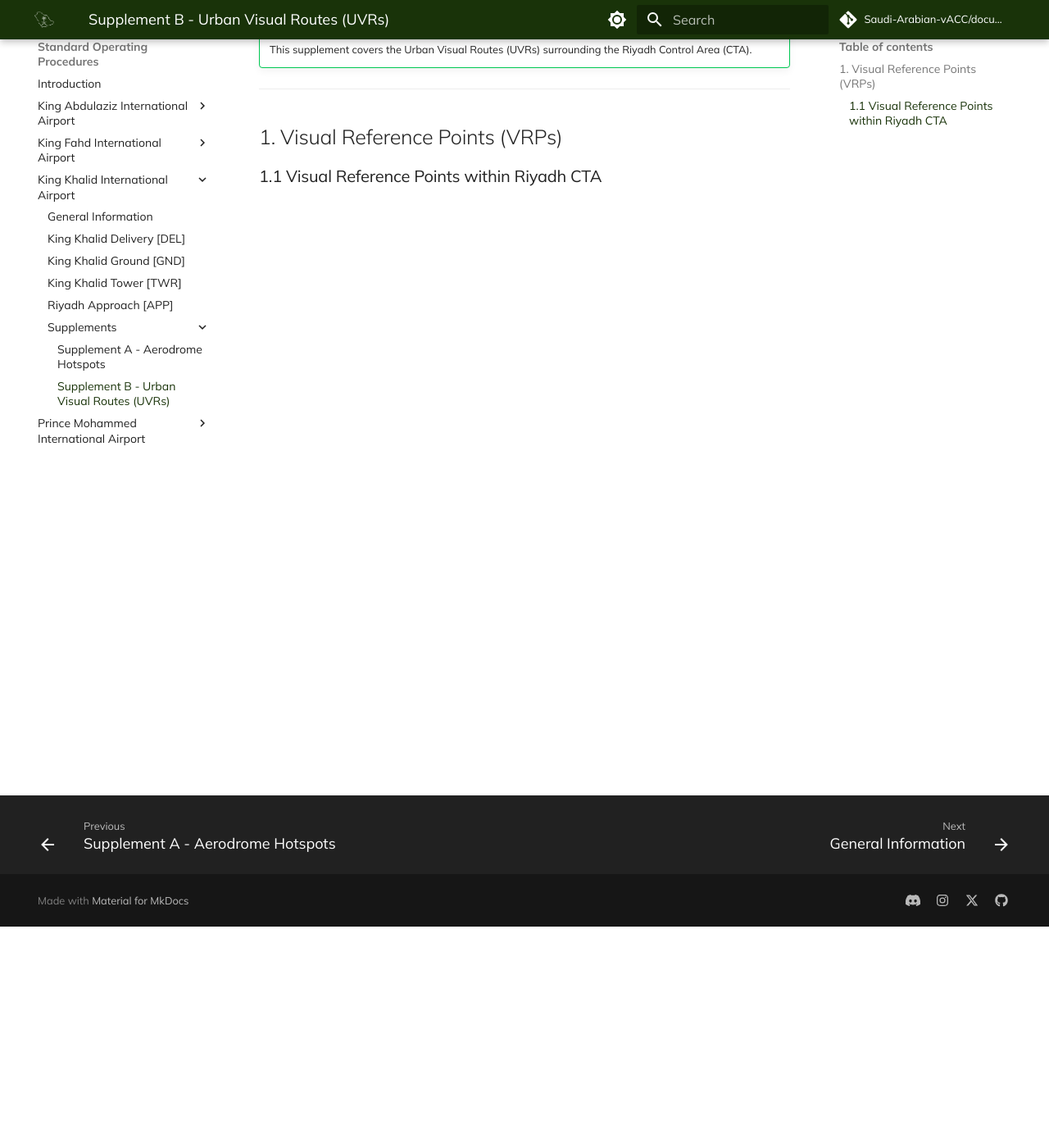
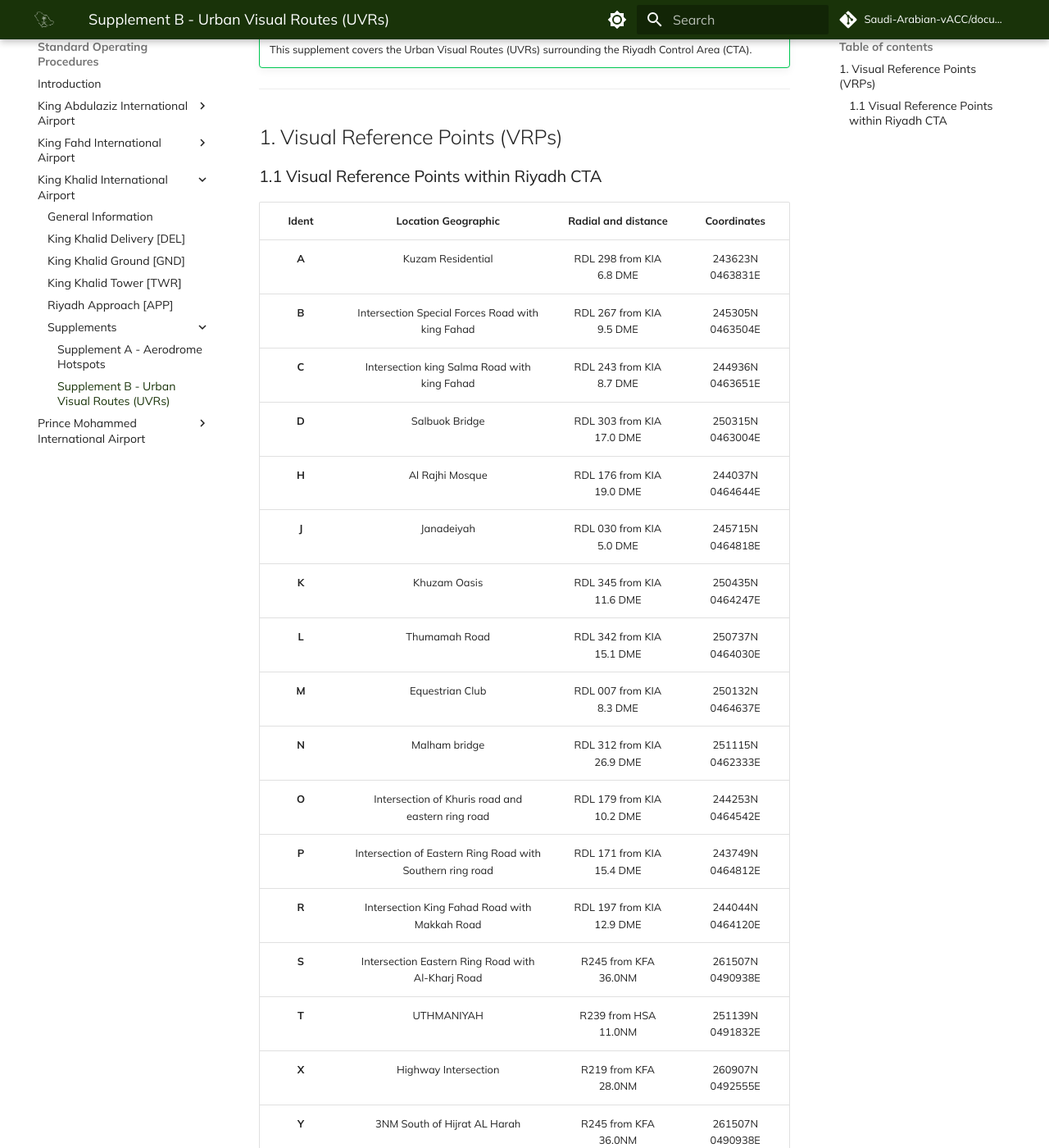
Before and after one commit to Saudi-Arabian-vACC/Documentation-Site, an MkDocs documentation site: the page built from docs/Standard Operating Procedures/King Khalid International Airport/Supplements/uvrs.md, in a window 1280 px wide and 1400 px high, scrolled down 270 px. Shown: the whole window at 82% size. Built offline with MkDocs 1.6.1 and Material for MkDocs 9.7.7, drawn with Linux system fonts in a browser that asks for light colours; comment, search, counter and statistics services are not loaded; some of the changed text lies outside the part shown.

Commit message:
Update uvrs.md

```diff
--- a/docs/Standard Operating Procedures/King Khalid International Airport/Supplements/uvrs.md
+++ b/docs/Standard Operating Procedures/King Khalid International Airport/Supplements/uvrs.md
@@ -9,3 +9,24 @@ title: "Supplement B - Urban Visual Routes (UVRs)"
 
 ## 1. Visual Reference Points (VRPs)
 ### 1.1 Visual Reference Points within Riyadh CTA
+
+|    **Ident**    |                  **Location Geographic**                |  **Radial and distance** | **Coordinates**  |
+|:---------------:|:-------------------------------------------------------:|:------------------------:|:----------------:|
+|      **A**      |                    Kuzam Residential                    | RDL 298 from KIA 6.8 DME | 243623N 0463831E |8
+|      **B**      |    Intersection Special Forces Road with king Fahad     | RDL 267 from KIA 9.5 DME | 245305N 0463504E |8
+|      **C**      |      Intersection king Salma Road with king Fahad       | RDL 243 from KIA 8.7 DME | 244936N 0463651E |8
+|      **D**      |                     Salbuok Bridge                      | RDL 303 from KIA 17.0 DME| 250315N 0463004E |8
+|      **H**      |                     Al Rajhi Mosque                     | RDL 176 from KIA 19.0 DME| 244037N 0464644E |8
+|      **J**      |                        Janadeiyah                       | RDL 030 from KIA 5.0 DME | 245715N 0464818E |8
+|      **K**      |                       Khuzam Oasis                      | RDL 345 from KIA 11.6 DME| 250435N 0464247E |8
+|      **L**      |                      Thumamah Road                      | RDL 342 from KIA 15.1 DME| 250737N 0464030E |8
+|      **M**      |                     Equestrian Club                     | RDL 007 from KIA 8.3 DME | 250132N 0464637E |8
+|      **N**      |                      Malham bridge                      | RDL 312 from KIA 26.9 DME| 251115N 0462333E |8
+|      **O**      |    Intersection of Khuris road and eastern ring road    | RDL 179 from KIA 10.2 DME| 244253N 0464542E |8
+|      **P**      |Intersection of Eastern Ring Road with Southern ring road| RDL 171 from KIA 15.4 DME| 243749N 0464812E |8
+|      **R**      |      Intersection King Fahad Road with Makkah Road      | RDL 197 from KIA 12.9 DME| 244044N 0464120E |8
+|      **S**      |    Intersection Eastern Ring Road with Al-Kharj Road    |   R245 from KFA 36.0NM   | 261507N 0490938E |
+|      **T**      |                        UTHMANIYAH                       |   R239 from HSA 11.0NM   | 251139N 0491832E |
+|      **X**      |                    Highway Intersection                 |   R219 from KFA 28.0NM   | 260907N 0492555E |
+|      **Y**      |                3NM South of Hijrat AL Harah             |   R245 from KFA 36.0NM   | 261507N 0490938E |
+|      **Z**      |                        UTHMANIYAH                       |   R239 from HSA 11.0NM   | 251139N 0491832E |
```
